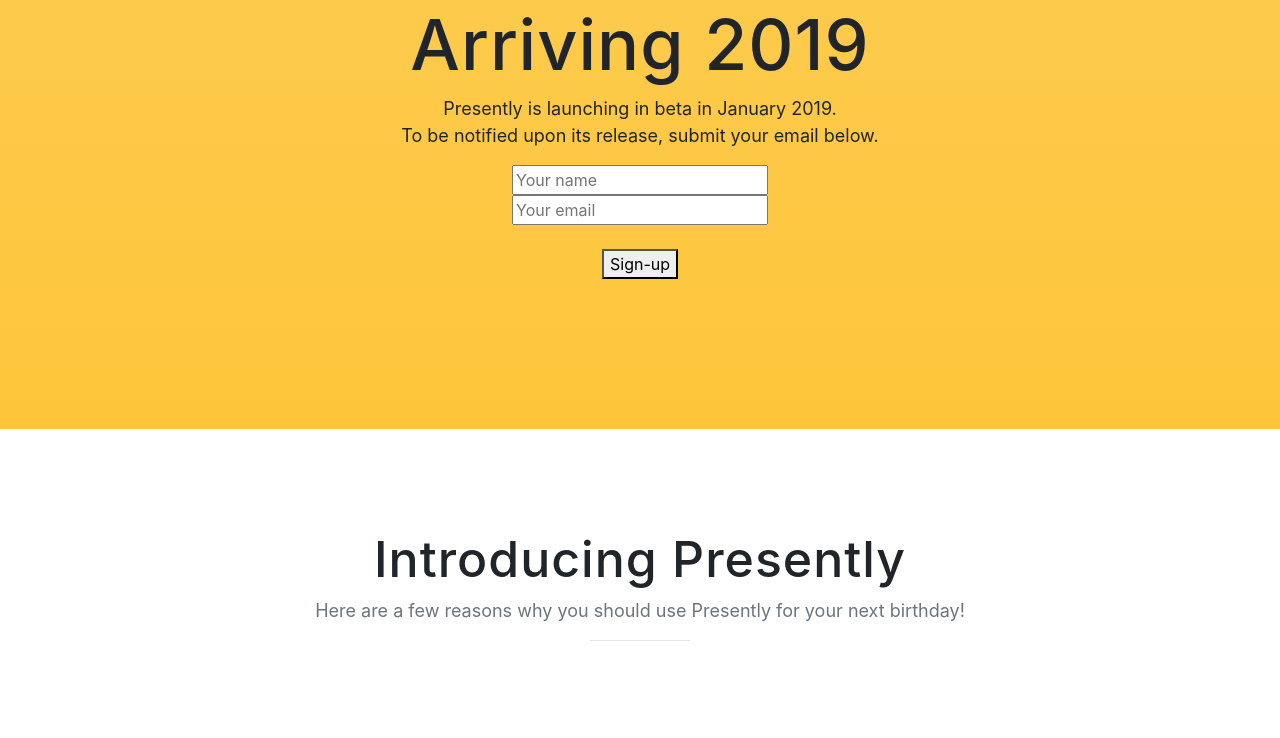
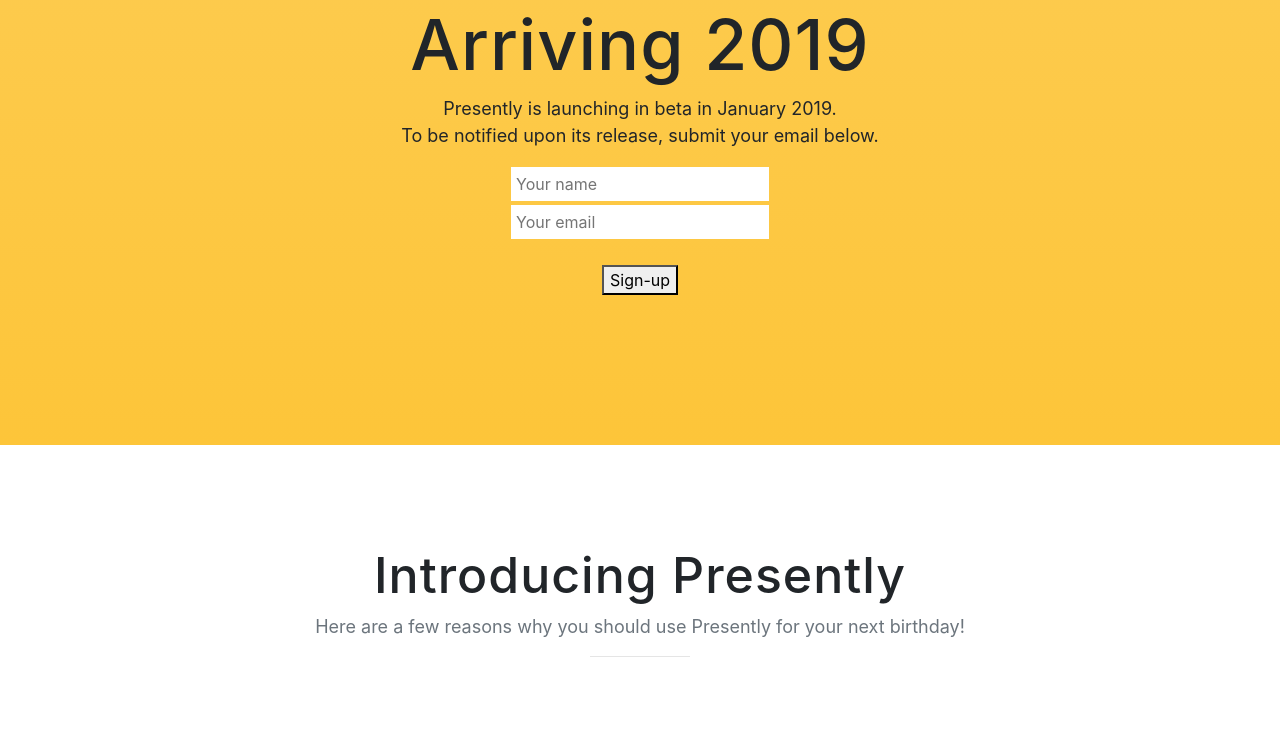
Before and after one commit to dalkat/presently.github.io, a website with bundled scripts: page index.html in a window 1280 px wide. Shown: the part 947-1685 px from the top of the page. Built offline with nearby package versions, Linux system fonts and the light colour scheme; a web font is replaced by a local one.

Commit message:
upper form format

```diff
--- a/index.html
+++ b/index.html
@@ -92,8 +92,8 @@
             <p>Presently is launching in beta in January 2019. <br>To be notified upon its release, submit your email below.</p>
             <div class="badges">
               <form method="POST" action="https://formspree.io/presently.fun@gmail.com">
-                <input type="text" name="name" placeholder="Your name"><br>
-                <input type="email" name="email" placeholder="Your email"><br>
+                <input type="text" name="name" placeholder="Your name" style="border:0; padding:5px; margin:2px;" required><br>
+                <input type="email" name="email" placeholder="Your email" style="border:0; padding:5px; margin:2px;" required><br>
                 <input type="hidden" name="_subject" value="Presently signup"><br>
                 <input type="hidden" name="_next" value="https://presently.fun"/>
                 <button type="submit">Sign-up</button>
```
